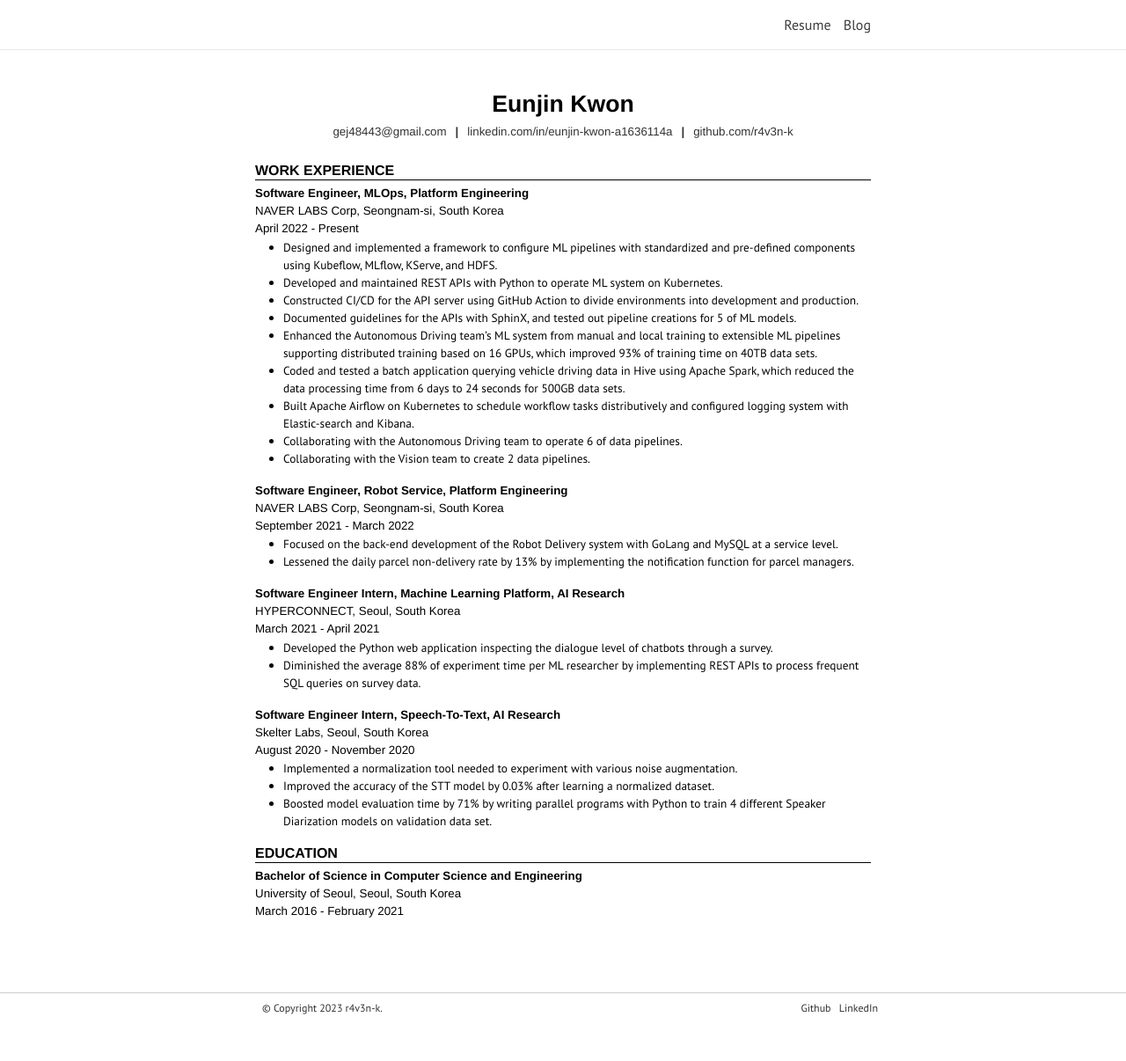
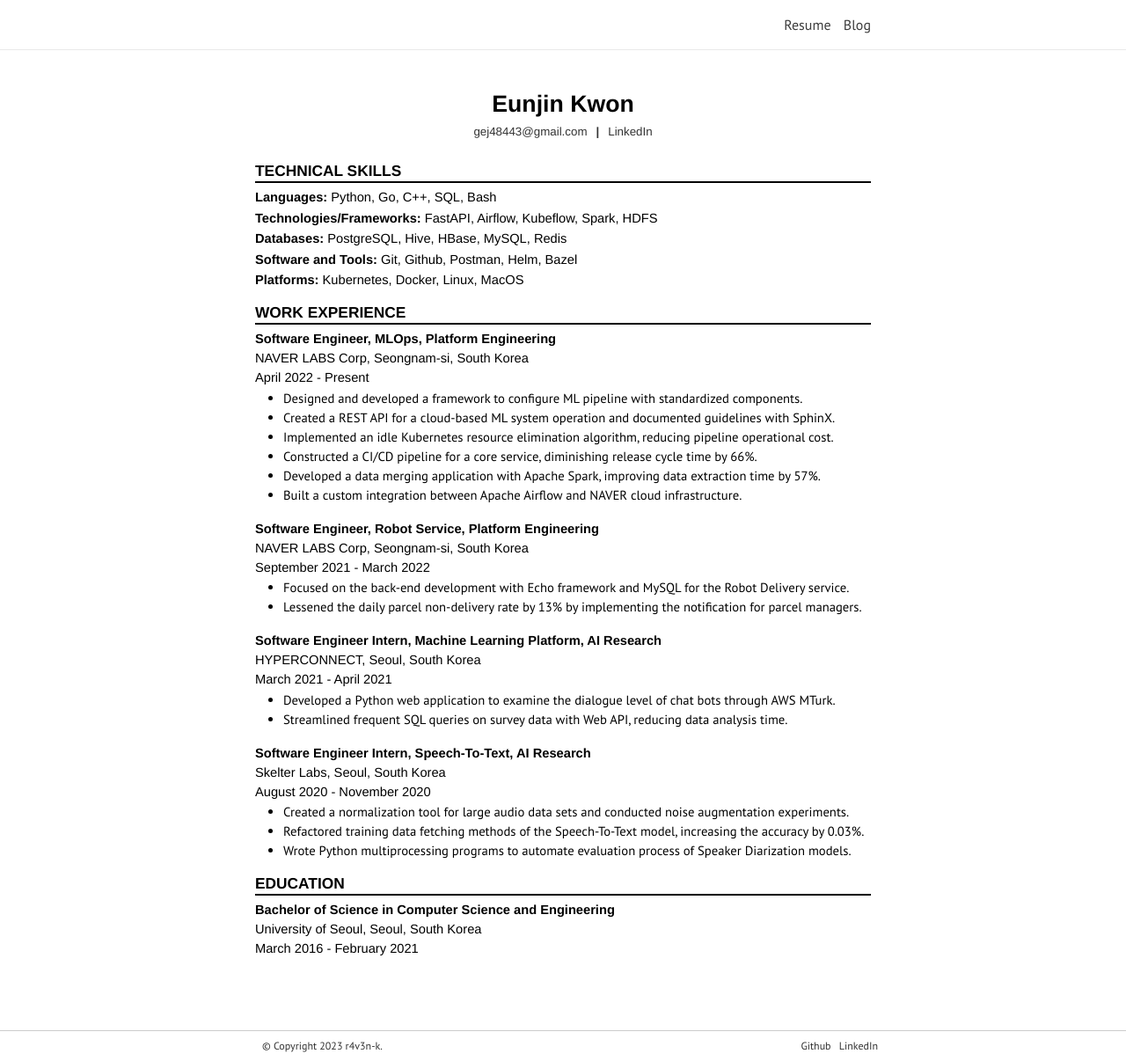
Before and after one commit to r4v3n-k/r4v3n-k.github.io, a Jekyll site: the page built from _pages/resume.md, in a window 1280 px wide. Shown: the whole page at 88% size. Built offline with Jekyll 4.4.1, drawn with Linux system fonts in a browser that asks for light colours; nearby versions of some CDN libraries; some web fonts are replaced; before the commit the page ends 1163 px from its top, so only the background shows below that.

Commit message:
update resume contents and style

```diff
--- a/_pages/resume.md
+++ b/_pages/resume.md
@@ -2,9 +2,33 @@
 layout: resume
 permalink: /
 title: Eunjin Kwon
-description: <p><span>gej48443@gmail.com</span><b>|</b><span><a href="https://www.linkedin.com/in/eunjin-kwon-a1636114a/">linkedin.com/in/eunjin-kwon-a1636114a</a></span><b>|</b><span><a href="https://github.com/r4v3n-k">github.com/r4v3n-k</a></span></p>
+description: <p><span>gej48443@gmail.com</span><b>|</b><span><a href="https://www.linkedin.com/in/eunjin-kwon-a1636114a/">LinkedIn</a></span></p>
 
 ---
+
+
+### TECHNICAL SKILLS
+
+<div class="resume-item-title">
+    <h4><b>Languages:</b> Python, Go, C++, SQL, Bash</h4>
+</div>
+
+<div class="resume-item-title">
+    <h4><b>Technologies/Frameworks:</b> FastAPI, Airflow, Kubeflow, Spark, HDFS</h4>
+</div>
+
+<div class="resume-item-title">
+    <h4><b>Databases:</b> PostgreSQL, Hive, HBase, MySQL, Redis</h4>
+</div>
+
+<div class="resume-item-title">
+    <h4><b>Software and Tools:</b> Git, Github, Postman, Helm, Bazel</h4>
+</div>
+
+<div class="resume-item-title">
+    <h4><b>Platforms:</b> Kubernetes, Docker, Linux, MacOS</h4>
+</div>
+
 
 ### WORK EXPERIENCE
 
@@ -14,15 +38,27 @@
     <h4>April 2022 - Present</h4>
 </div>
 
-- Designed and implemented a framework to configure ML pipelines with standardized and pre-defined components using Kubeflow, MLflow, KServe, and HDFS.
-- Developed and maintained REST APIs with Python to operate ML system on Kubernetes.
-- Constructed CI/CD for the API server using GitHub Action to divide environments into development and production.
-- Documented guidelines for the APIs with SphinX, and tested out pipeline creations for 5 of ML models.
-- Enhanced the Autonomous Driving team's ML system from manual and local training to extensible ML pipelines supporting distributed training based on 16 GPUs, which improved 93% of training time on 40TB data sets.
-- Coded and tested a batch application querying vehicle driving data in Hive using Apache Spark, which reduced the data processing time from 6 days to 24 seconds for 500GB data sets.
-- Built Apache Airflow on Kubernetes to schedule workflow tasks distributively and configured logging system with Elastic-search and Kibana.
-- Collaborating with the Autonomous Driving team to operate 6 of data pipelines.
-- Collaborating with the Vision team to create 2 data pipelines.
+<!--
+How to reduce operational cost for ML pipelines:
+    Some pipelines can want the same scale of k8s resources.
+    One returns the resource if not needed soon after using.
+    Simultaneously another can use it before a pipeline with the one completes.
+
+How to diminish release cycle time: release deployment period: 3 months to 1 month
+
+data merging is a process where data is unified from multiple sources to represent a single point of reference.
+Official: 512GB -> 24 min (multi core)
+Test:
+    2000 records := 0.018 gb = 18 mb ------ single core ( 298 sec ) vs. multi core ( 127 sec ) : improved 57%
+    6000 records := 0.05 gb = 50 mb ------- single core ( 560 sec ) vs. multi core ( 117 sec ) : improved 79%
+-->
+
+- Designed and developed a framework to configure ML pipeline with standardized components.
+- Created a REST API for a cloud-based ML system operation and documented guidelines with SphinX.
+- Implemented an idle Kubernetes resource elimination algorithm, reducing pipeline operational cost.
+- Constructed a CI/CD pipeline for a core service, diminishing release cycle time by 66%.
+- Developed a data merging application with Apache Spark, improving data extraction time by 57%.
+- Built a custom integration between Apache Airflow and NAVER cloud infrastructure.
 
 <div class="resume-item-title">
     <h4><b>Software Engineer, Robot Service, Platform Engineering</b></h4>
@@ -30,9 +66,9 @@
     <h4>September 2021 - March 2022</h4>
 </div>
 
-<!-- reduced daily parcel non-delivery rate (6/30 = 0.2 -> 2/30 = 0.07) 13% : 미발송 택배 일 6건 / 30건 씩 발생 -> 2건 발생 -->
-- Focused on the back-end development of the Robot Delivery system with GoLang and MySQL at a service level.
-- Lessened the daily parcel non-delivery rate by 13% by implementing the notification function for parcel managers.
+<!-- reduced daily parcel non-delivery rate (6/30 = 0.2 -> 2/30 = 0.07) 13% : 미발송 택배 일 6 of 30 건 발생 -> 2건 발생 -->
+- Focused on the back-end development with Echo framework and MySQL for the Robot Delivery service.
+- Lessened the daily parcel non-delivery rate by 13% by implementing the notification for parcel managers.
 
 <div class="resume-item-title">
     <h4><b>Software Engineer Intern, Machine Learning Platform, AI Research</b></h4>
@@ -42,8 +78,8 @@
 
 <!-- 1:1 대화 -> 3번의 조사 -> 2번 이상 false 를 받은 사람 탐색 (abusing people), true dataset 확보 -->
 <!-- 생성된 데이터를 조회하는 인터페이스를 개발하여 연구원들의 실험 시간을 3시간 -> 20분 정도 단축 (SQL 문에 익숙하지 않아서) -->
-- Developed the Python web application inspecting the dialogue level of chatbots through a survey.
-- Diminished the average 88% of experiment time per ML researcher by implementing REST APIs to process frequent SQL queries on survey data.
+- Developed a Python web application to examine the dialogue level of chat bots through AWS MTurk.
+- Streamlined frequent SQL queries on survey data with Web API, reducing data analysis time.
 
 <div class="resume-item-title">
     <h4><b>Software Engineer Intern, Speech-To-Text, AI Research</b></h4>
@@ -51,10 +87,10 @@
     <h4>August 2020 -  November 2020</h4>
 </div>
 
-<!-- 4개의 화자모델을 평가하는 단일 처리를 병렬 처리로 바꿔서 시간을 71% 단축 -->
-- Implemented a normalization tool needed to experiment with various noise augmentation.
-- Improved the accuracy of the STT model by 0.03% after learning a normalized dataset.
-- Boosted model evaluation time by 71% by writing parallel programs with Python to train 4 different Speaker Diarization models on validation data set.
+- Created a normalization tool for large audio data sets and conducted noise augmentation experiments.
+- Refactored training data fetching methods of the Speech-To-Text model, increasing the accuracy by 0.03%.
+- Wrote Python multiprocessing programs to automate evaluation process of Speaker Diarization models.
+
 
 ### EDUCATION
 
@@ -63,5 +99,3 @@
     <h4>University of Seoul, Seoul, South Korea</h4>
     <h4>March 2016 - February 2021</h4>
 </div>
-
-<!-- - Major GPA: 3.73/4.50 -->
--- a/_sass/_resume.scss
+++ b/_sass/_resume.scss
@@ -62,24 +62,24 @@
         margin-top: $space-2;
         margin-bottom: 5px;
         font-weight: bold;
-        font-size: 12pt;
-        border-bottom: solid 1.5px black;
+        font-size: 13pt;
+        border-bottom: solid 2px black;
     }
 
     h4 {
         font-weight: normal;
-        font-size: 10pt;
+        font-size: $resume-font-size;
         line-height: 1.5;
     }
 
     p {
         margin-bottom: $space-1;
-        font-size: 10pt;
+        font-size: $resume-font-size;
     }
 
     ul {
         margin-bottom: $space-2;
-        font-size: 10pt;
+        font-size: $resume-font-size;
         color: black;
     }
 }
--- a/_sass/_variables.scss
+++ b/_sass/_variables.scss
@@ -27,6 +27,7 @@
 $h0-responsive-max: 5.76rem !default;
 $h1-responsive-max: 3.84rem !default;
 $abbr-border-bottom: 1px black dotted;
+$resume-font-size: 11pt;
 
 // Page width
 $measure-width: 42rem !default;
```
